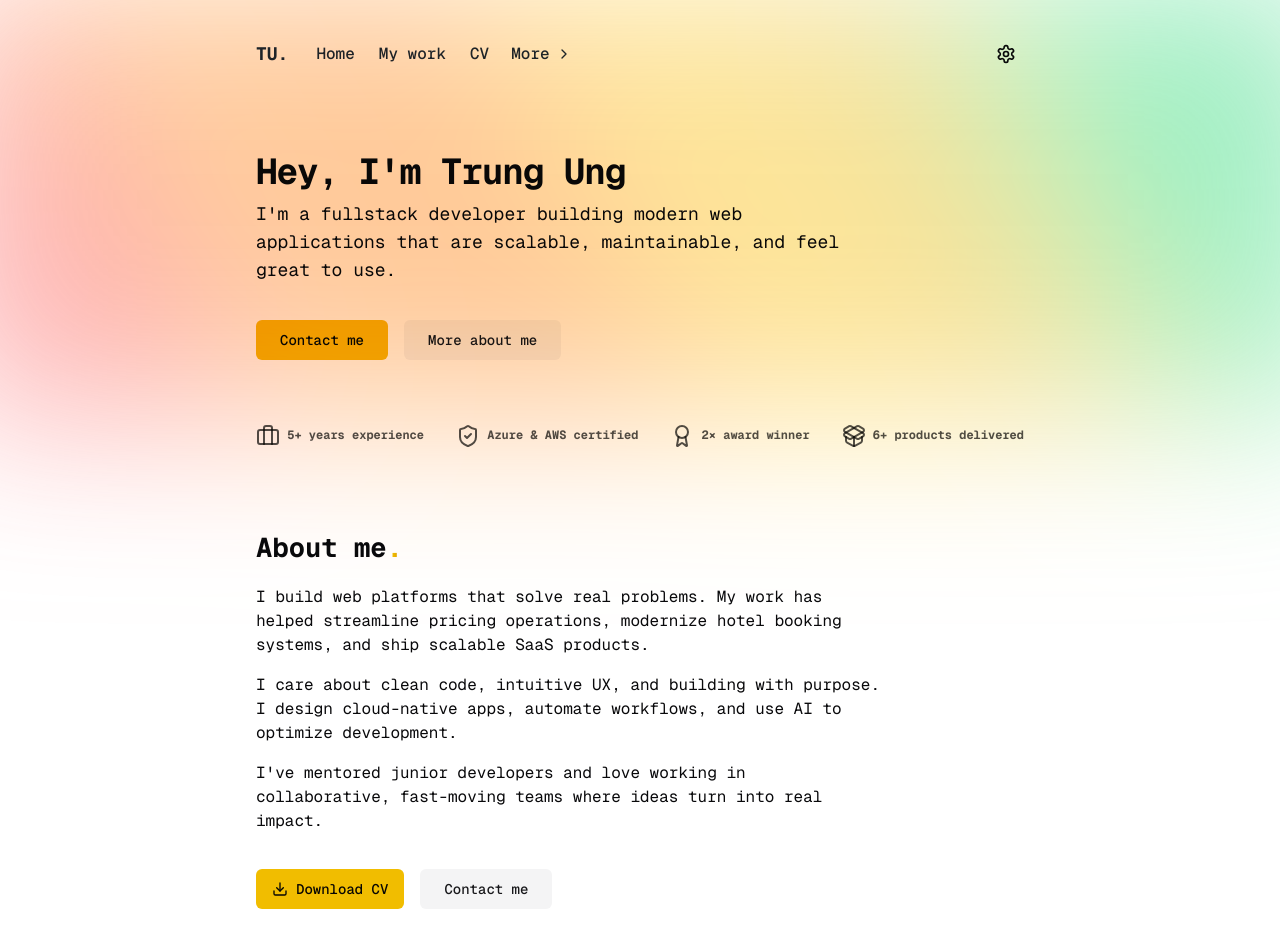
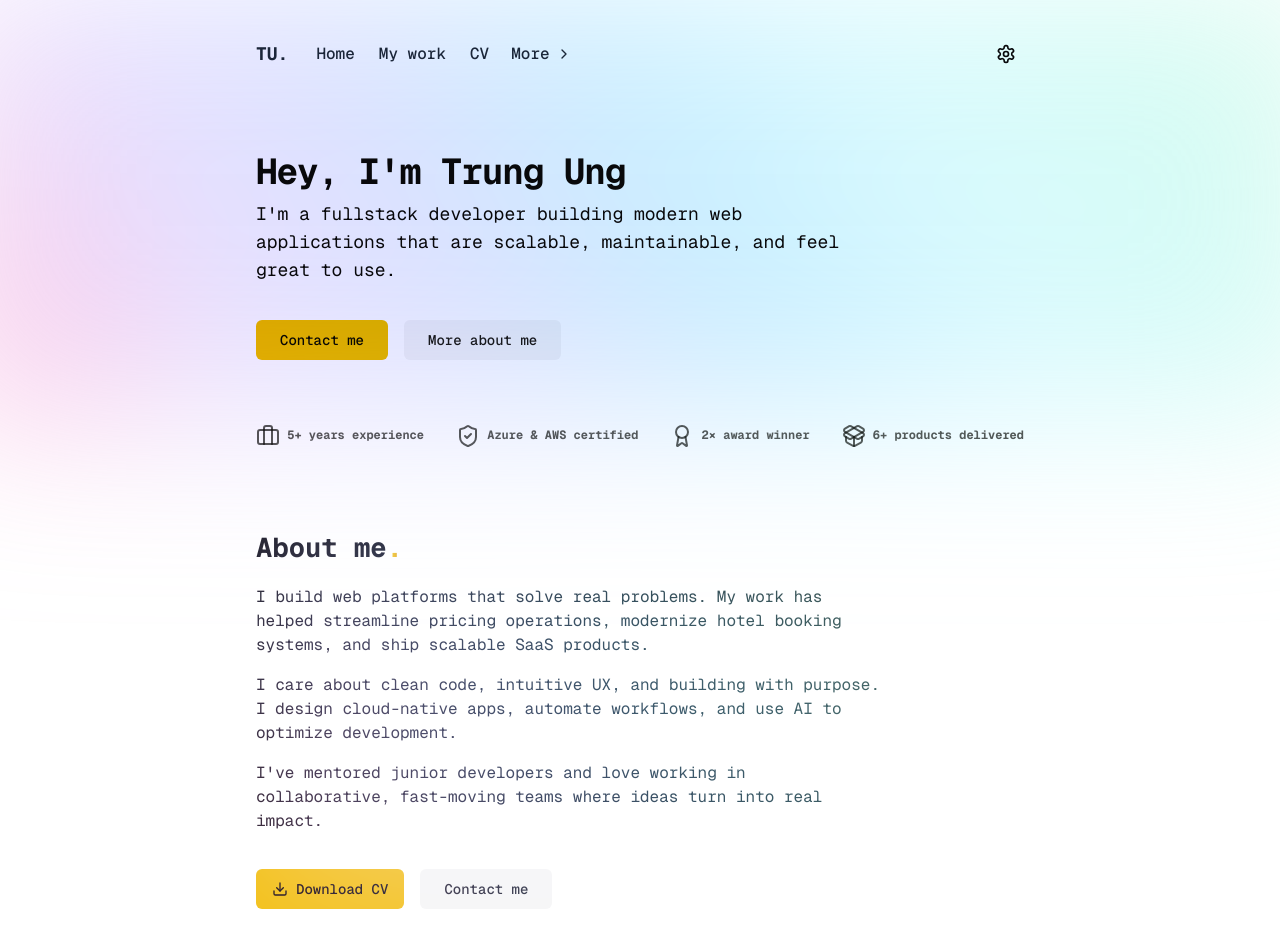
Before and after one commit to trungung/portfolio2025, a Next.js app: page / in a window 1280 px wide. Shown: the top 952 px of the page. Built offline with nearby package versions, Linux system fonts and the light colour scheme.

Commit message:
update gradient and use var, apply blend screen to about and certificate sections

```diff
--- a/src/app/globals.css
+++ b/src/app/globals.css
@@ -37,6 +37,21 @@
   --color-popover: var(--popover);
   --color-card-foreground: var(--card-foreground);
   --color-card: var(--card);
+  --color-gradient: linear-gradient(
+    60deg,
+    var(--color-yellow-200),
+    var(--color-yellow-300),
+    var(--color-amber-300),
+    var(--color-orange-300),
+    var(--color-pink-300),
+    var(--color-pink-400),
+    var(--color-violet-300),
+    var(--color-indigo-300),
+    var(--color-sky-300),
+    var(--color-cyan-200),
+    var(--color-teal-200),
+    var(--color-emerald-200)
+  );
   --radius-sm: calc(var(--radius) - 4px);
   --radius-md: calc(var(--radius) - 2px);
   --radius-lg: var(--radius);
@@ -148,25 +163,7 @@
   }
 
   .color-rays {
-    @apply pointer-events-none absolute top-0 left-0 z-0 h-[400px] w-full overflow-hidden bg-[length:180%_180%] opacity-40 mix-blend-multiply blur-[80px];
-    background-image: linear-gradient(
-      60deg,
-      var(--color-red-400),
-      var(--color-red-500),
-      var(--color-orange-400),
-      var(--color-orange-500),
-      var(--color-yellow-400),
-      var(--color-yellow-500),
-      var(--color-green-400),
-      var(--color-green-500),
-      var(--color-blue-400),
-      var(--color-blue-500),
-      var(--color-violet-400),
-      var(--color-violet-500),
-      var(--color-pink-400),
-      var(--color-pink-500)
-    );
-
+    @apply pointer-events-none absolute top-0 left-0 z-0 overflow-hidden bg-[image:var(--color-gradient)] bg-[length:180%_180%] opacity-40 blur-[80px];
     animation:
       slide-rays 13s ease-in-out infinite,
       pulse-rays 16s ease-in-out infinite;
@@ -174,13 +171,13 @@
 
   @keyframes slide-rays {
     0% {
+      background-position: 0% 100%;
+    }
+    50% {
       background-position: 100% 0%;
     }
-    50% {
+    100% {
       background-position: 0% 100%;
-    }
-    100% {
-      background-position: 100% 0%;
     }
   }
 
--- a/src/app/layout.tsx
+++ b/src/app/layout.tsx
@@ -90,7 +90,10 @@ export default function RootLayout({
           </Button>
         </nav>
         {children}
-        <div className="color-rays" />
+        <div
+          aria-hidden
+          className="color-rays h-[400px] w-full mix-blend-multiply"
+        />
         <footer className="mx-auto w-full max-w-screen-md pb-9">
           <hr className="border-border mb-5 border-t" />
           <div className="text-muted-foreground">
--- a/src/components/AboutMe.tsx
+++ b/src/components/AboutMe.tsx
@@ -4,7 +4,7 @@ import Link from "next/link";
 
 export const AboutMe = () => {
   return (
-    <section id="about" className="mt-20 mb-16 scroll-mt-20">
+    <section id="about" className="relative mt-20 mb-16 scroll-mt-20">
       <h2 className="mb-2 box-decoration-clone bg-clip-text text-[1.7rem] font-bold">
         About me
         <span className="bg-gradient-to-r from-yellow-300 to-yellow-600 box-decoration-clone bg-clip-text text-transparent">
@@ -38,6 +38,7 @@ export const AboutMe = () => {
           <Link href="#contact">Contact me</Link>
         </Button>
       </div>
+      <div aria-hidden className="color-rays h-full w-full mix-blend-screen" />
     </section>
   );
 };
--- a/src/components/Certificates.tsx
+++ b/src/components/Certificates.tsx
@@ -34,7 +34,7 @@ export const Certificates = () => {
     },
   ];
   return (
-    <section id="certificates" className="mt-20 mb-16 scroll-mt-20">
+    <section id="certificates" className="relative mt-20 mb-16 scroll-mt-20">
       <h2 className="mb-2 box-decoration-clone bg-clip-text text-[1.7rem] font-bold">
         Certificates
         <span className="bg-gradient-to-r from-yellow-300 to-yellow-600 box-decoration-clone bg-clip-text text-transparent">
@@ -56,6 +56,7 @@ export const Certificates = () => {
           </div>
         ))}
       </div>
+      <div aria-hidden className="color-rays h-full w-full mix-blend-screen" />
     </section>
   );
 };
```
